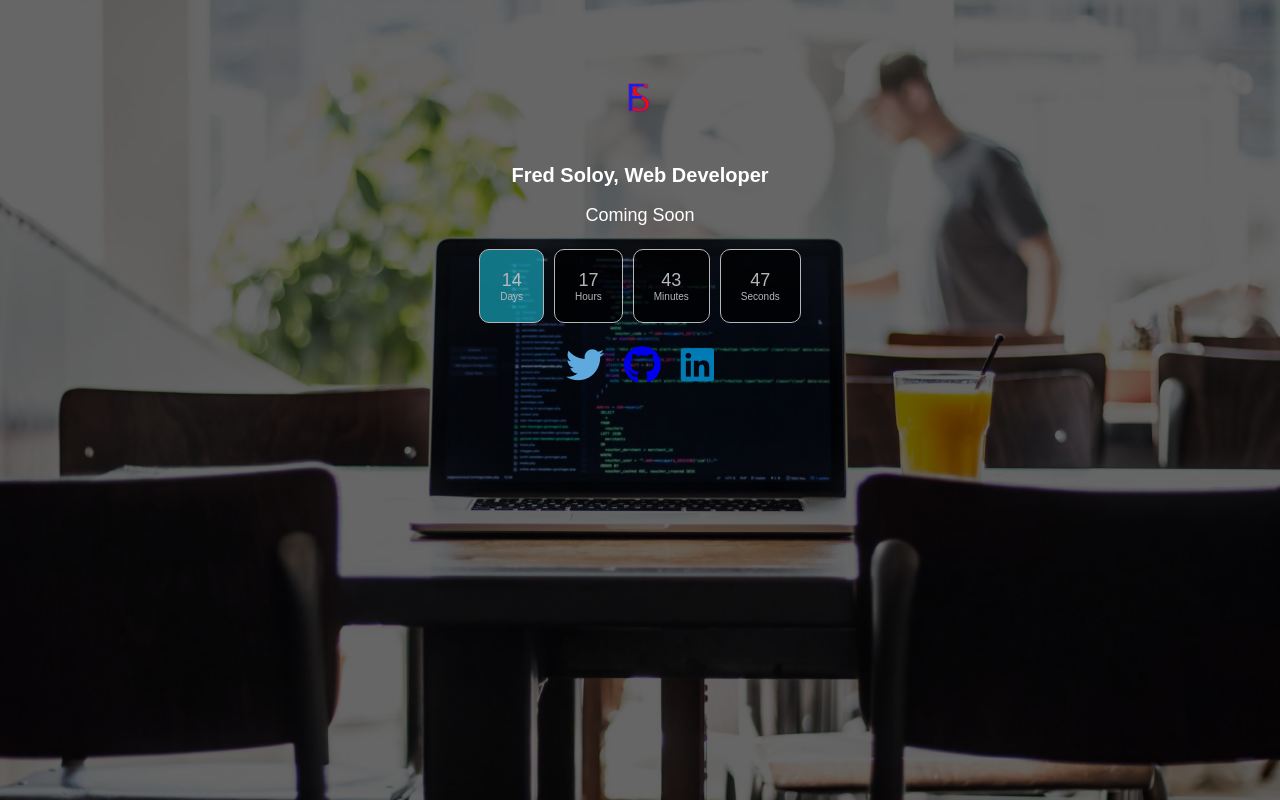
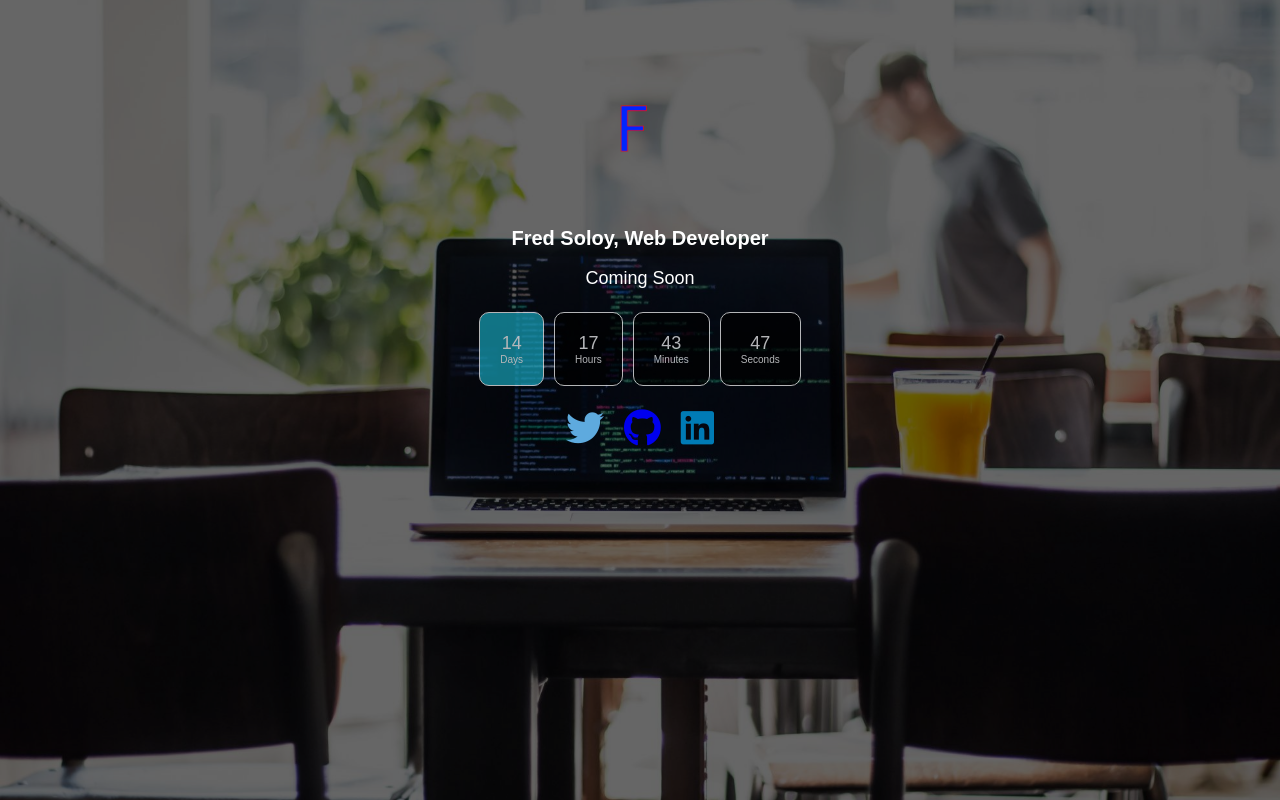
Before and after one commit to Frederic-S/Coming-soon-page, a plain HTML site: page index.html in a window 1280 px wide. Drawn offline with Linux system fonts and the light colour scheme.

Commit message:
changed logo

```diff
--- a/css/style.css
+++ b/css/style.css
@@ -25,7 +25,7 @@ body {
   left: 0;
   width: 100%;
   height: 100%;
-  background: rgba(0,0,0,0.6);
+  background: rgba(0, 0, 0, 0.6);
   text-align: center;
   padding-top: 50px;
 }
@@ -65,7 +65,7 @@ body {
 }
 
 #logo {
-  width: 150px;
+  width: 250px;
 }
 
 .fa-twitter {
@@ -87,12 +87,15 @@ body {
   .landing img {
     width: 70%;
   }
+
   .countdown {
     flex-direction: column;
   }
+
   .countdown div {
     display: none;
   }
+
   .countdown div:first-child {
     display: block;
     width: 50%;
@@ -104,6 +107,7 @@ body {
   img {
     width: 10%;
   }
+
   h1 {
     font-size: 10px;
   }
--- a/index.html
+++ b/index.html
@@ -6,22 +6,23 @@
   <meta name="viewport" content="width=device-width, initial-scale=1.0">
   <meta http-equiv="X-UA-Compatible" content="ie=edge">
   <title>Coming Soon</title>
-  <link href="https://use.fontawesome.com/releases/v5.2.0/css/all.css" rel="stylesheet" data-n-head="true" crossorigin="anonymous" integrity="sha384-hWVjflwFxL6sNzntih27bfxkr27PmbbK/iSvJ+a4+0owXq79v+lsFkW54bOGbiDQ">
+  <link href="https://use.fontawesome.com/releases/v5.2.0/css/all.css" rel="stylesheet" data-n-head="true" crossorigin="anonymous"
+    integrity="sha384-hWVjflwFxL6sNzntih27bfxkr27PmbbK/iSvJ+a4+0owXq79v+lsFkW54bOGbiDQ">
   <link rel="stylesheet" href="css/style.css">
 </head>
 
 <body>
   <section class="landing">
     <div class="landing-inner">
-      <img id="logo" src="img/fs-logo.png" alt="Fred Soloy Logo">
+      <img id="logo" src="img/F-logo.png" alt="Fred Soloy Logo">
       <h1>Fred Soloy, Web Developer</h1>
       <p class="comingsoon">Coming Soon</p>
       <div class="countdown"></div>
       <p class="icon">
-      <a href="https://twitter.com/fredinnove" target="_blank" rel="noopener"><i class="fab fa-twitter" style="font-size:38px;"></i></a>
-      <a href="https://github.com/Frederic-S" target="_blank" rel="noopener"><i class="fab fa-github fa-" style="font-size:38px;"></i></a>
-      <a href="https://www.linkedin.com/in/fred-soloy-6a6896170/" target="_blank" rel="noopener"><i class="fab fa-linkedin"
-          style="font-size:38px;"></i></a>
+        <a href="https://twitter.com/fredinnove" target="_blank" rel="noopener"><i class="fab fa-twitter" style="font-size:38px;"></i></a>
+        <a href="https://github.com/Frederic-S" target="_blank" rel="noopener"><i class="fab fa-github fa-" style="font-size:38px;"></i></a>
+        <a href="https://www.linkedin.com/in/fred-soloy-6a6896170/" target="_blank" rel="noopener"><i class="fab fa-linkedin"
+            style="font-size:38px;"></i></a>
       </p>
     </div>
   </section>
```
Also changed, not shown: img/F-logo.png (added), 1 other file.
